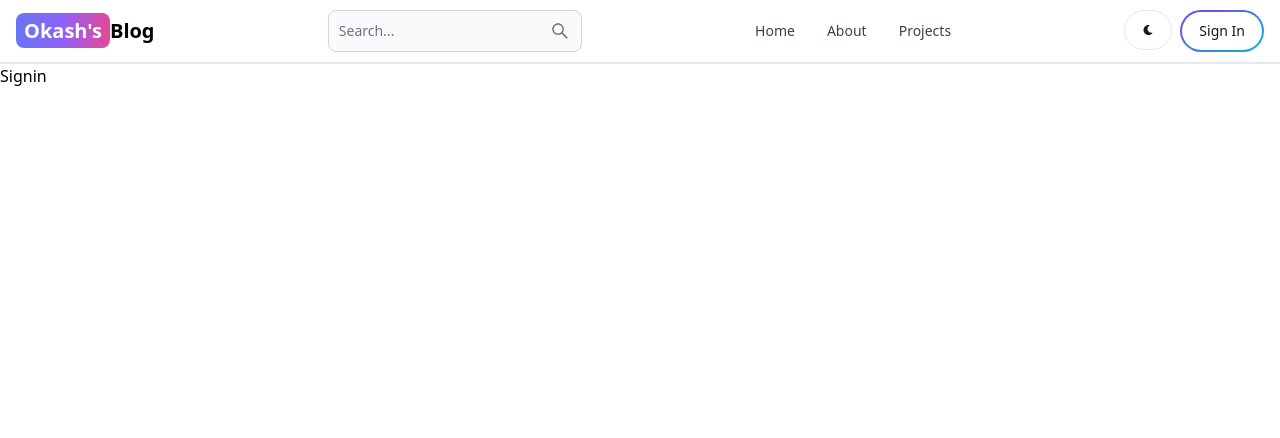
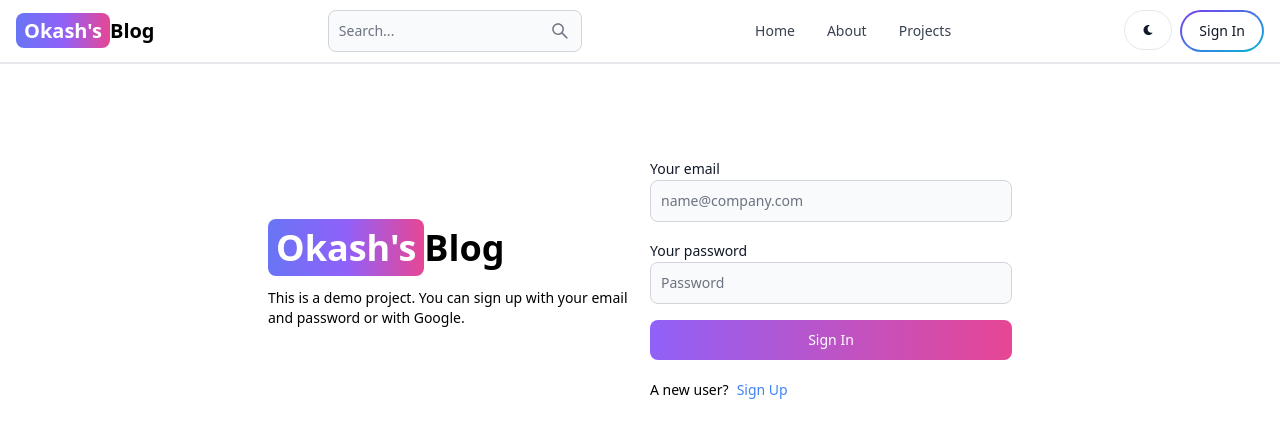
Before and after one commit to Okashe/mern-blog, a React (Vite) app in the folder client/: page /signin in a window 1280 px wide. Shown: the top 438 px of the page. Built offline with nearby package versions, Linux system fonts and the light colour scheme.

Commit message:
signup ui and api connected

```diff
--- a/client/src/pages/Signin.jsx
+++ b/client/src/pages/Signin.jsx
@@ -1,8 +1,54 @@
-import React from 'react'
+import {Link} from 'react-router-dom'
+import {Button, Label, TextInput} from 'flowbite-react'
 
 const Signin = () => {
   return (
-    <div>Signin</div>
+    <div className='min-h-screen mt-20'>
+      <div className='flex p-3 max-w-3xl mx-auto flex-col md:flex-row md:items-center gap-5'>
+        {/* left side */}
+       <div className='flex-1'>
+         <Link
+          to="/"
+          className='font-bold dark:text-white text-4xl'
+         >
+            <span className='px-2 py-1 bg-gradient-to-r from-indigo-500 via-purple-500 to-pink-500 rounded-lg text-white'>Okash's</span>Blog
+         </Link>
+         <p className='text-sm mt-5 '>
+           This is a demo project. You can sign up with your email and password or with Google.
+         </p>
+       </div>
+       {/* right side */}
+       <div className='flex-1'>
+         <form className='flex flex-col gap-4'>
+          <div className=''>
+             <Label value='Your email'/>
+             <TextInput
+               type='email'
+               placeholder='name@company.com'
+               id='email'
+             />
+          </div>
+          <div className='Your password'>
+             <Label value='Your password'/>
+             <TextInput
+               type='password'
+               placeholder='Password'
+               id='password'
+             />
+          </div>
+          <Button gradientDuoTone='purpleToPink' type='submit'>
+            Sign In
+          </Button>
+         </form>
+         <div className="flex gap-2 text-sm mt-5">
+            <span>A new user?</span>
+            <Link to='/signup' className='text-blue-500'>
+              Sign Up
+            </Link>
+         </div>
+       </div>
+      </div>
+    </div>
   )
 }
 
--- a/client/src/pages/Signup.jsx
+++ b/client/src/pages/Signup.jsx
@@ -1,7 +1,39 @@
 import {Link} from 'react-router-dom'
-import {Button, Label, TextInput} from 'flowbite-react'
+import {Button, Label, Spinner, TextInput} from 'flowbite-react'
+import { useState } from 'react'
 
 const Signup = () => {
+  const [loading, setLoading] = useState(false)
+  const [errorMessage, setErrorMessage] = useState('')
+  const [formData, setFormData] = useState({})
+  const handleChange = (e)=>{
+    //console.log(e.target.value)
+    setFormData({...formData, [e.target.id]: e.target.value})
+  }
+
+// console.log(formData)
+const handleSubmit = async (e)=>{
+  e.preventDefault()
+  try{
+     setLoading(true)
+     setErrorMessage(null)
+     const res = await fetch('/api/auth/signup', {
+        method: 'POST',
+        headers: {'Content-Type':'application/json'},
+        body: JSON.stringify(formData),
+     })
+
+     const data = await res.json()
+     if(data.success === false){
+      return setErrorMessage(data.message)
+     }
+     setLoading(false)
+  }catch(error){
+    setLoading(false)
+   setErrorMessage(error.message)
+  }
+}
+
   return (
     <div className='min-h-screen mt-20'>
       <div className='flex p-3 max-w-3xl mx-auto flex-col md:flex-row md:items-center gap-5'>
@@ -19,13 +51,14 @@
        </div>
        {/* right side */}
        <div className='flex-1'>
-         <form className='flex flex-col gap-4'>
+         <form className='flex flex-col gap-4' onSubmit={handleSubmit}>
           <div className=''>
              <Label value='Your username'/>
              <TextInput
                type='text'
                placeholder='Username'
                id='username'
+               onChange={handleChange}
              />
           </div>
           <div className=''>
@@ -34,6 +67,7 @@
                type='email'
                placeholder='name@company.com'
                id='email'
+               onChange={handleChange}
              />
           </div>
           <div className='Your password'>
@@ -42,10 +76,11 @@
                type='password'
                placeholder='Password'
                id='password'
+               onChange={handleChange}
              />
           </div>
-          <Button gradientDuoTone='purpleToPink' type='submit'>
-            Sign Up
+          <Button gradientDuoTone='purpleToPink' type='submit' disabled={loading}>
+           {loading ? (<> <Spinner size='sm'/> <span className='pl-3'>Loading...</span></>):'Sign Up'}
           </Button>
          </form>
          <div className="flex gap-2 text-sm mt-5">
--- a/client/vite.config.js
+++ b/client/vite.config.js
@@ -3,5 +3,14 @@
 
 // https://vitejs.dev/config/
 export default defineConfig({
+  server:{
+    proxy:{
+        '/api':{
+          target:'http://localhost:3000',
+          changeOrigin: true,
+          secure: false,
+        },
+    },
+  },
   plugins: [react()],
 })
```
